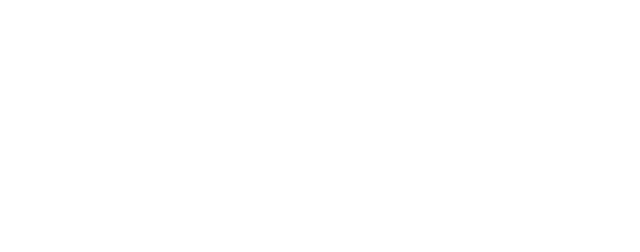
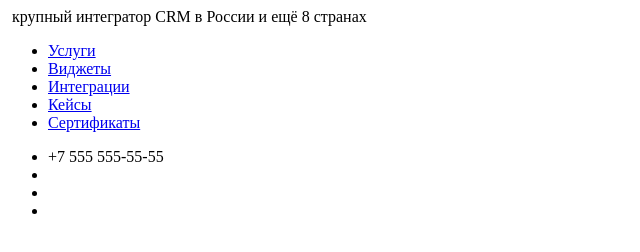
Before and after one commit to Tom826/amoCRM-WELBEX, a plain HTML site: page index.html in a window 1280 px wide. Shown: the whole page, without its empty margins (0-640 px from the left). Drawn offline with Linux system fonts and the light colour scheme; files that its build step writes are made by us from their sources.

Commit message:
Deploying to gh-pages from @ Tom826/amoCRM_test_task@347698f4da50168511ddd6386e78145b386b2cc0 🚀

```diff
--- a/index.html
+++ b/index.html
@@ -1 +1 @@
-<!DOCTYPE html><html class="page" lang="ru"><head><meta charset="UTF-8"><meta http-equiv="X-UA-Compatible" content="IE=edge"><meta name="viewport" content="width=device-width,initial-scale=1"><title>2 task</title><link rel="stylesheet" href="./index.min.css"></head><body class="page__body"><header class="header"></header><main class="main"></main><footer class="footer"></footer></body></html>
+<!DOCTYPE html><html class="page" lang="ru"><head><meta charset="UTF-8"><meta http-equiv="X-UA-Compatible" content="IE=edge"><meta name="viewport" content="width=device-width,initial-scale=1"><title>2 task</title><link rel="stylesheet" href="./index.min.css"></head><body class="page__body"><header class="header"><a class="header__logo logo"><img class="logo__img" src="" width="" height="" alt=""> <span class="logo__caption">крупный интегратор CRM в Росcии и ещё 8 странах</span></a><nav class="head__nav nav"><ul class="nav__list"><li class="nav__item"><a class="nav__link" href="#">Услуги</a></li><li class="nav__item"><a class="nav__link" href="#">Виджеты</a></li><li class="nav__item"><a class="nav__link" href="#">Интеграции</a></li><li class="nav__item"><a class="nav__link" href="#">Кейсы</a></li><li class="nav__item"><a class="nav__link" href="#">Сертификаты</a></li></ul></nav><div class="header__contact contact"><ul class="contact__list"><li class="contact__item"><span class="contact__phone">+7 555 555-55-55</span></li><li class="contact__item"><a class="contact__link" href="#"><img class="contact__icon"></a></li><li class="contact__item"><a class="contact__link" href="#"><img class="contact__icon"></a></li><li class="contact__item"><a class="contact__link" href="#"><img class="contact__icon"></a></li></ul></div></header><main class="main"></main><footer class="footer"></footer></body></html>
```
